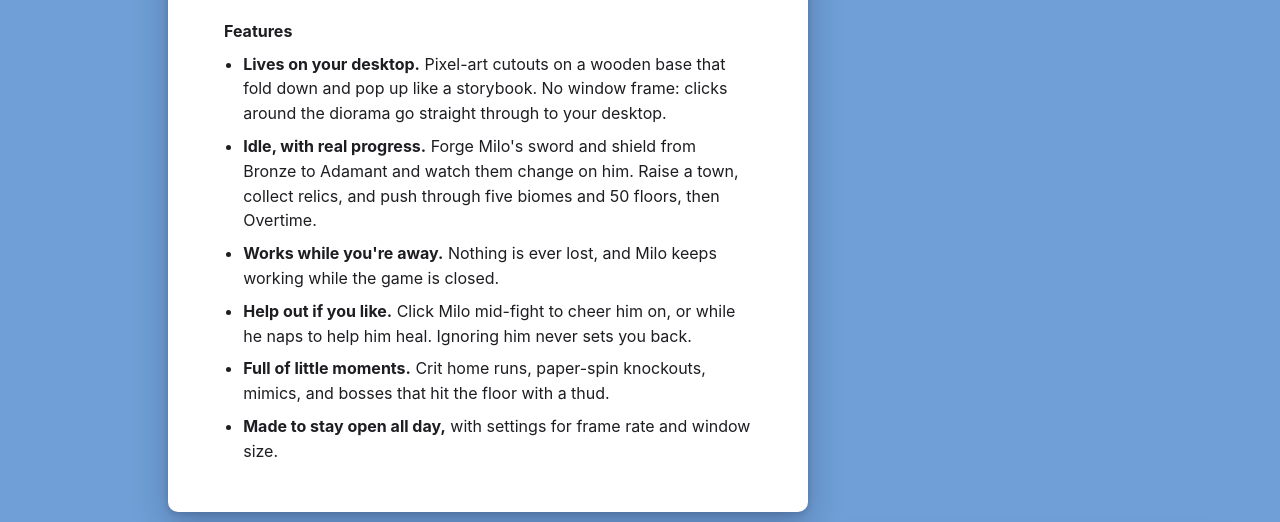
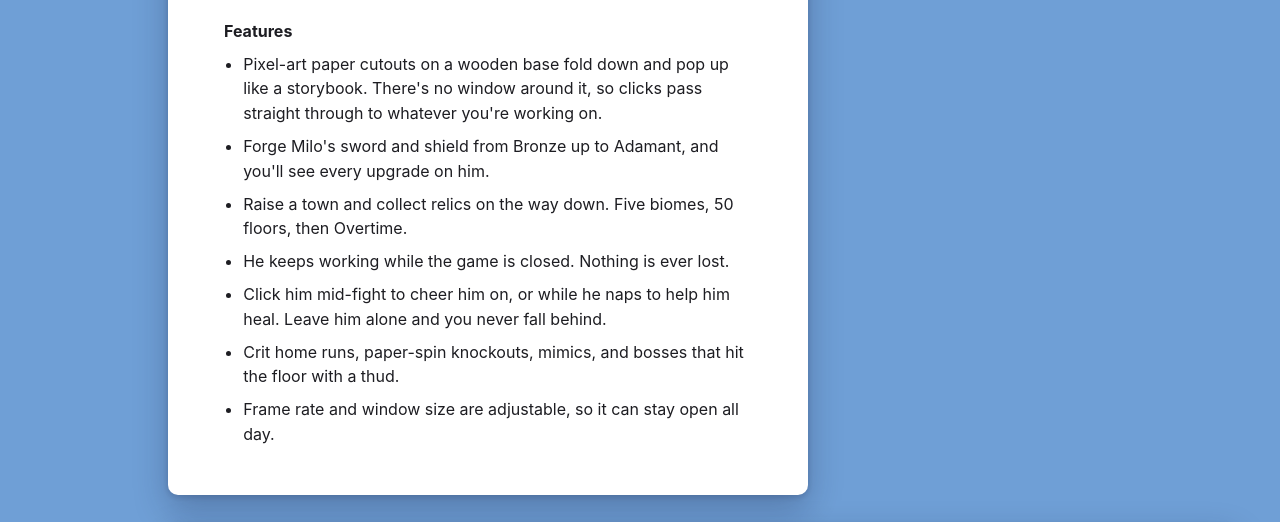
Before and after one commit to fleurlabs/milos-day-shift-press-kit, a plain HTML site: page index.html in a window 1280 px wide. Shown: the part 1059-1581 px from the top of the page. Drawn offline with nearby package versions, Linux system fonts and the light colour scheme.

Commit message:
Features: concrete wording and mixed rhythm instead of templated bold lead-ins

```diff
--- a/index.html
+++ b/index.html
@@ -52,12 +52,13 @@
           </figure>
           <h3>Features</h3>
           <ul>
-            <li><strong>Lives on your desktop.</strong> Pixel-art cutouts on a wooden base that fold down and pop up like a storybook. No window frame: clicks around the diorama go straight through to your desktop.</li>
-            <li><strong>Idle, with real progress.</strong> Forge Milo's sword and shield from Bronze to Adamant and watch them change on him. Raise a town, collect relics, and push through five biomes and 50 floors, then Overtime.</li>
-            <li><strong>Works while you're away.</strong> Nothing is ever lost, and Milo keeps working while the game is closed.</li>
-            <li><strong>Help out if you like.</strong> Click Milo mid-fight to cheer him on, or while he naps to help him heal. Ignoring him never sets you back.</li>
-            <li><strong>Full of little moments.</strong> Crit home runs, paper-spin knockouts, mimics, and bosses that hit the floor with a thud.</li>
-            <li><strong>Made to stay open all day,</strong> with settings for frame rate and window size.</li>
+            <li>Pixel-art paper cutouts on a wooden base fold down and pop up like a storybook. There's no window around it, so clicks pass straight through to whatever you're working on.</li>
+            <li>Forge Milo's sword and shield from Bronze up to Adamant, and you'll see every upgrade on him.</li>
+            <li>Raise a town and collect relics on the way down. Five biomes, 50 floors, then Overtime.</li>
+            <li>He keeps working while the game is closed. Nothing is ever lost.</li>
+            <li>Click him mid-fight to cheer him on, or while he naps to help him heal. Leave him alone and you never fall behind.</li>
+            <li>Crit home runs, paper-spin knockouts, mimics, and bosses that hit the floor with a thud.</li>
+            <li>Frame rate and window size are adjustable, so it can stay open all day.</li>
           </ul>
         </div>
       </article>
```
Also changed, not shown: Factsheet.txt, PressKit_MilosDayShift/Factsheet.txt, 1 other file.
